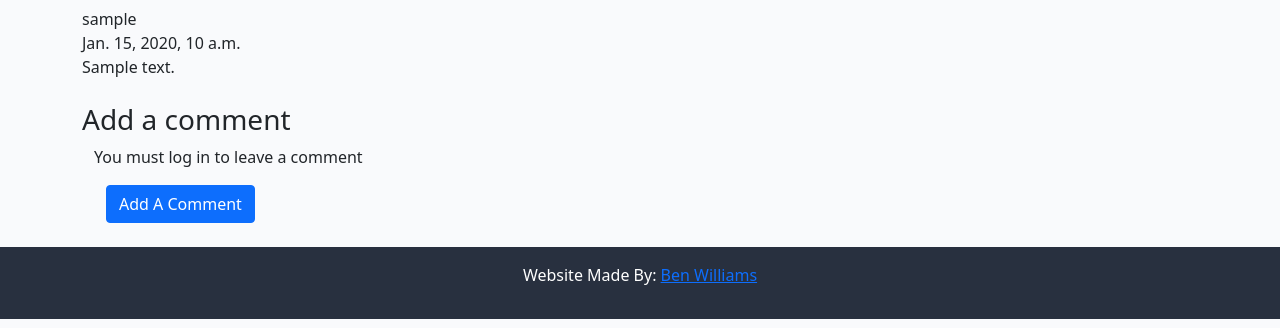
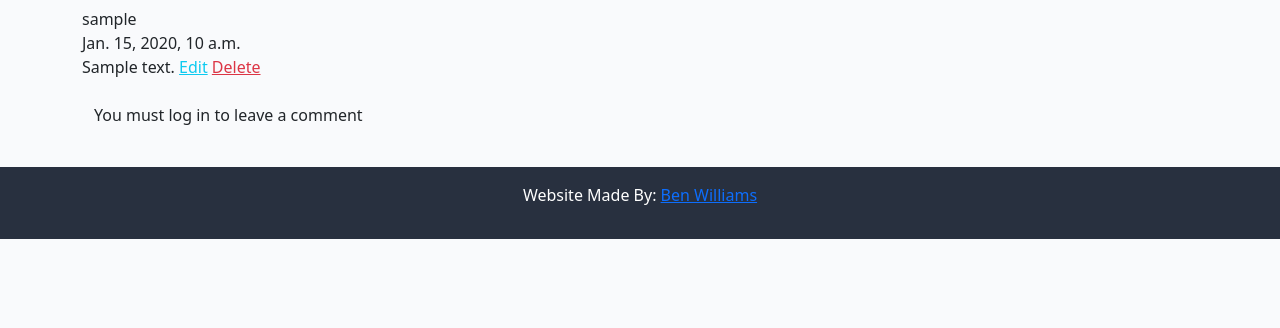
Before and after one commit to BenWilliams89/Psychology-Website, a Django app: page /post/1/ in a window 1280 px wide. Shown: the part 472-800 px from the top of the page. Run offline with Django 4.2, Linux system fonts and the light colour scheme; tables that the repository leaves empty hold one stand-in row (values such as "Sample post"); some libraries are stand-ins or nearby versions.

Commit message:
Fix errors on edit & delete functions

```diff
--- a/blog/forms.py
+++ b/blog/forms.py
@@ -20,6 +20,6 @@ class CommentForm(forms.ModelForm):
         fields = ('body',)
 
         widgets = {
-            #'author': forms.TextInput(attrs={'class': 'form-control', 'placeholder': 'Add your name'}),
+
             'body': forms.Textarea(attrs={'class': 'form-control', 'placeholder': 'Add your blog content here'}),
         }
--- a/blog/templates/add_comment.html
+++ b/blog/templates/add_comment.html
@@ -11,7 +11,7 @@
 <br>
 <form method="POST">
     {% csrf_token %}
-    {{ comment_form.as_p }}
+    {{ form.as_p }}
     <a href="{% url 'home.html' %}" class="btn btn-warning mx-5 my-4">Back</a>
     <button class="btn btn-success" type="submit">Add A Comment</button>
 </form>
--- a/blog/templates/post_detail.html
+++ b/blog/templates/post_detail.html
@@ -20,14 +20,7 @@
                         <a class="btn btn-danger btn-sm mx-4" href="{% url 'delete_post' post.pk %}">Delete Blog</a>
                 {% endif %}
                     {% endif %}
-                        {% if user.username == 'Ben' %}
-                    <a class="btn btn-primary btn-sm" href="{% url 'add_comment' post.pk %}">Add A Comment</a>
-                    <a class="btn btn-warning btn-sm" href="{% url 'update_comment' post.pk %}">Edit Comment</a>
-                    <a class="btn btn-danger btn-sm" href="{% url 'delete_comment' post.pk %}">Delete Comment</a>
-                        {% else %}
 
-                    <a class="btn btn-primary mx-4" href="{% url 'add_comment' post.pk %}">Add A Comment</a>
-                        {% endif %}
             </div>
             <div class="d-none d-md-block col-md-6 masthead-image">
                 <img src="https://plus.unsplash.com/premium_photo-1664378616928-dc6842677183?w=800&auto=format&fit=crop&q=60&ixlib=rb-4.0.3&ixid=M3wxMjA3fDB8MHxzZWFyY2h8MXx8dGhlcmFweXxlbnwwfHwwfHx8MA%3D%3D" class="scale" alt="placeholder">
@@ -63,67 +56,23 @@
             {{ comment.author }} <br> {{comment.created_on}}
             <br>
             {{ comment.body }}
+            <a class="text-info" href="{% url 'update_comment' post.pk comment.pk %}">Edit</a>
+            <a class="text-danger" href="{% url 'delete_comment' comment.pk %}">Delete</a>
         {% endfor %}
     {% endif %}
     <div class="col-6">
         <br>
 
+    {% if user.is_authenticated%}
 
-    <h3>Add a comment</h3>
+    <a href="{% url 'add_comment' post.pk %}">Add a comment</a>
+    {% else %}
     <p class="container">You must log in to leave a comment</p>
-    </div>
-    {% if user.is_authenticated %}
-                    {% if user.id == post.author.id %}
-                        <a class="btn btn-warning mx-4" href="{% url 'update_post' post.pk %}">Edit Blog</a>
-                        <a class="btn btn-danger mx-4" href="{% url 'delete_post' post.pk %}">Delete Blog</a>
-                {% endif %}
-                    {% endif %}
-                        {% if user.username == 'Ben' %}
-                    <a class="btn btn-primary" href="{% url 'add_comment' post.pk %}">Add A Comment</a>
-                    <a class="btn btn-warning" href="{% url 'update_comment' post.pk %}">Edit Comment</a>
-                    <a class="btn btn-danger" href="{% url 'delete_comment' post.pk %}">Delete Comment</a>
-                        {% else %}
-
-                    <a class="btn btn-primary mx-4" href="{% url 'add_comment' post.pk %}">Add A Comment</a>
-                        {% endif %}
+    {% endif %}
+</div>
 
 
 
-<!--
-                        <div class="row">
-                            <div class="col-12">
-                              <strong class="text-secondary">
-                                {{ comment_count }}
-                              </strong>
-                            </div>
-                            <div class="col-12">
-                              <hr>
-                            </div>
-                          </div>
-                           Displaying Comments -->
-                        <!--  <div class="row">
-                            <div class="col-md-8 card mb-4  mt-3 ">
-                              <h3>Comments:</h3>
-                              <div class="card-body">
-                                 We want a for loop inside the empty control tags
-                                  to iterate through each comment in comments
-                                {% for comment in comments %}
-                                <div class="p-2 comments
-                                  {% if not comment.approved and comment.author == user %}
-                                  faded{% elif not comment.approved %} d-none{% endif %}">
-                                  <p class="font-weight-bold">
-                                    {{ comment.author }}
-                                    <span class="font-weight-normal">
-                                      {{ comment.created_on }}
-                                    </span> wrote:
-                                  </p>
-                                  <div id="comment{{ comment.id }}">
-                                    {{ comment.body | linebreaks }}
-                                  </div>
-
-                                </div>-->
-                                <!-- Our for loop ends here -->
-                                {% endfor %}
                               </div>
                             </div>
                           </div>
--- a/blog/urls.py
+++ b/blog/urls.py
@@ -1,6 +1,6 @@
 from django.urls import path
 from . import views
-from .views import post_detail, PostAdd, UpdatePostView, DeletePostView, CommentAdd, UpdateCommentView, DeleteCommentView, comment
+from .views import post_detail, PostAdd, UpdatePostView, DeletePostView, CommentAdd, UpdateCommentView, DeleteCommentView
 
 urlpatterns = [
     path('', views.home, name='home.html'),
@@ -8,8 +8,8 @@ urlpatterns = [
     path('post/<int:pk>/', post_detail, name='post_detail'),
     path('add_blog/', PostAdd.as_view(), name='add_post'),
     path('post/edit<int:pk>/', UpdatePostView.as_view(), name='update_post'),
-    path('post/<int:pk>delete/', DeletePostView.as_view(), name='delete_post'),
-    path('comment/<int:pk>/', comment, name='add_comment'),
-    path('comment/edit<int:pk>/', UpdateCommentView.as_view(), name='update_comment'),
-    path('comment/<int:pk>delete/', DeleteCommentView.as_view(), name='delete_comment'),
+    path('post/<int:pk>/delete/', DeletePostView.as_view(), name='delete_post'),
+    path('comment/<int:pk>/', CommentAdd.as_view(), name='add_comment'),
+    path('comment/<int:post_pk>/edit/<int:comment_pk>/', UpdateCommentView.as_view(), name='update_comment'),
+    path('comment/<int:pk>/delete/', DeleteCommentView.as_view(), name='delete_comment'),
 ]
--- a/blog/views.py
+++ b/blog/views.py
@@ -2,7 +2,7 @@ from django.shortcuts import render, get_object_or_404
 from django.views.generic import ListView, CreateView, UpdateView, DeleteView
 from .models import Post, Comment
 from .forms import PostForm, CommentForm
-from django.urls import reverse_lazy
+from django.urls import reverse, reverse_lazy
 # Create your views here.
 
 
@@ -87,42 +87,26 @@ class CommentAdd(CreateView):
     template_name = 'add_comment.html'
     success_url = reverse_lazy('blog.html')
 
+    def form_valid(self, form):
+        post_id = self.kwargs.get('pk')
+        post = get_object_or_404(Post, pk=post_id, status=1)
+        form.instance.author = self.request.user
+        form.instance.post = post
+        return super().form_valid(form)
 
-def comment(request, pk):
-    post = get_object_or_404(Post, pk=pk, status=1)
-    comments = post.comments.all().order_by("-created_on")
-    comment = None
-    print('one')
-
-    if request.method == 'POST':
-        print('2')
-        comment_form = CommentForm(data=request.POST)
-        if comment_form.is_valid():
-            print('3')
-            comment = comment_form.save(commit=False)
-            print('4')
-            comment.author = request.user
-            comment.post = post
-            print(comment.author)
-            comment.save()
-        return render(request, 'blog.html')
-    else:
-        comment_form = CommentForm()
-
-    return render(request, 'add_comment.html', {
-        'post': post,
-        'comments': comments,
-        'comment': comment,
-        'comment_form': comment_form,
-    })
-
-
+    def get_success_url(self):
+        post = self.object.post
+        return reverse('post_detail', kwargs={'pk': post.pk})
 
 class UpdateCommentView(UpdateView):
     model = Comment
     form_class = CommentForm
-    template_name = 'update_comment.html'
+    template_name = 'add_comment.html'
     success_url = reverse_lazy('blog.html')
+
+    def get_object(self, queryset=None):
+        comment_pk = self.kwargs.get('comment_pk')
+        return get_object_or_404(Comment, pk=comment_pk)
 
 
 
@@ -130,3 +114,32 @@ class DeleteCommentView(DeleteView):
     model = Comment
     template_name = 'delete_comment.html'
     success_url = reverse_lazy('blog.html')
+
+
+# def comment(request, pk):
+#     post = get_object_or_404(Post, pk=pk, status=1)
+#     comments = post.comments.all().order_by("-created_on")
+#     comment = None
+#     print('one')
+
+#     if request.method == 'POST':
+#         print('2')
+#         comment_form = CommentForm(data=request.POST)
+#         if comment_form.is_valid():
+#             print('3')
+#             comment = comment_form.save(commit=False)
+#             print('4')
+#             comment.author = request.user
+#             comment.post = post
+#             print(comment.author)
+#             comment.save()
+#         return render(request, 'blog.html')
+#     else:
+#         comment_form = CommentForm()
+
+#     return render(request, 'add_comment.html', {
+#         'post': post,
+#         'comments': comments,
+#         'comment': comment,
+#         'comment_form': comment_form,
+#     })
```
Also changed, not shown: blog/templates/blog.html (+1 -7 lines).
